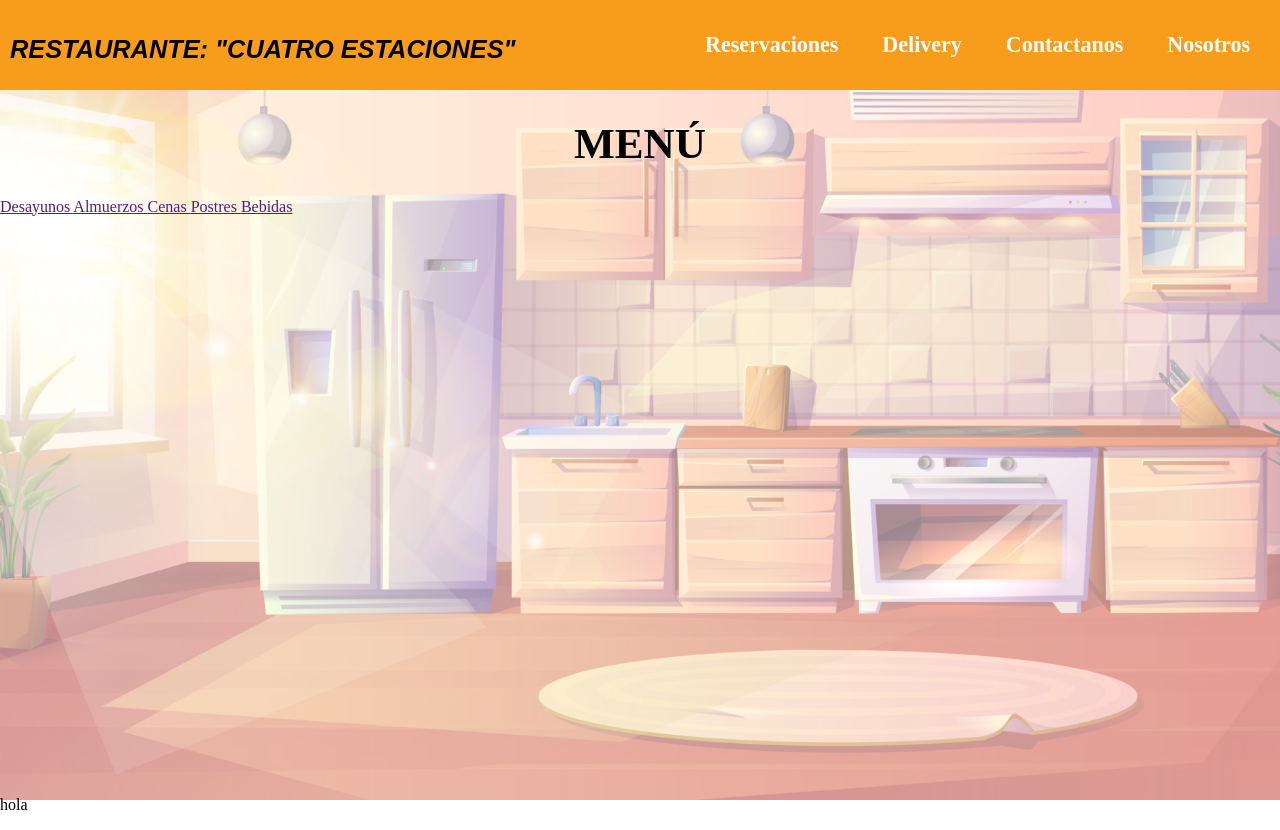
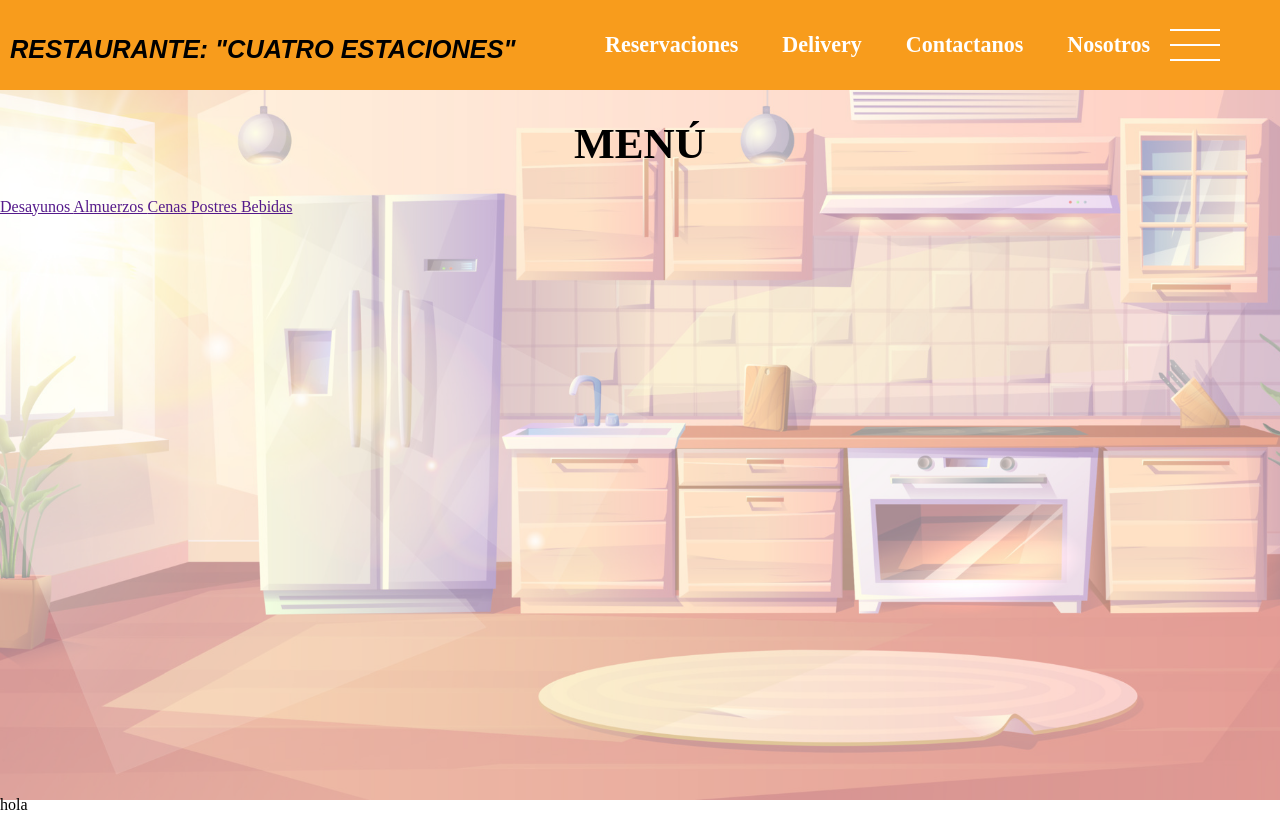
Before and after one commit to EmiBotnet/ingSoftRestaurante, a plain HTML site: page principal.html in a window 1280 px wide. Drawn offline with Linux system fonts and the light colour scheme; a web font is replaced by a local one.

Commit message:
Arreglo del nav principal

```diff
--- a/css/principal.css
+++ b/css/principal.css
@@ -34,8 +34,10 @@ header{
     font-size: 3ex;
 }
 /*Navbar*/
-.nav-principal{
-
+.nav_subcontenedor{
+    display: flex;
+    justify-content: space-between;
+    align-items: center;
 }
 .nav-enlace{
     text-decoration: none;
@@ -43,6 +45,11 @@ header{
     color: white;
     font-weight: bold;
     font-size: 3ex;
+}
+.nav_enlace-menu {
+    display: flex;
+    align-items: center; /* Alinea verticalmente */
+    padding-right: 50px; /* o menos si quieres menos separación */
 }
 .nav-enlace:hover{
     color: black;
--- a/principal.html
+++ b/principal.html
@@ -24,18 +24,23 @@
             <img src="img/fondoIndex.jpg" alt="fondoIndex.jpg">
         </div>
 
-
+        <!--Header-->
         <div class="nav-contenedor">
             <header>
                 <div class="nombre-empresa">
                     <a class="nombre-empresa_texto" href="#">Restaurante: "Cuatro Estaciones"</a>
                 </div>
+                <div class="nav_subcontenedor">
                     <nav class="nav-principal">
                         <a class="nav-enlace" href="#">Reservaciones</a>
                         <a class="nav-enlace" href="#">Delivery</a>
                         <a class="nav-enlace" href="#">Contactanos</a>
                         <a class="nav-enlace" href="#">Nosotros</a>
                     </nav>
+                    <div class="nav_menu-img">
+                        <a href="#"><img class="nav_enlace-menu" src="img/icons8-menú.svg" alt="icono_menu"></a>
+                    </div>
+                </div>
             </header>
         </div>
 
```
Also changed, not shown: img/icons8-menú.svg (added). Lines whose indentation alone changed are shown as unchanged.
